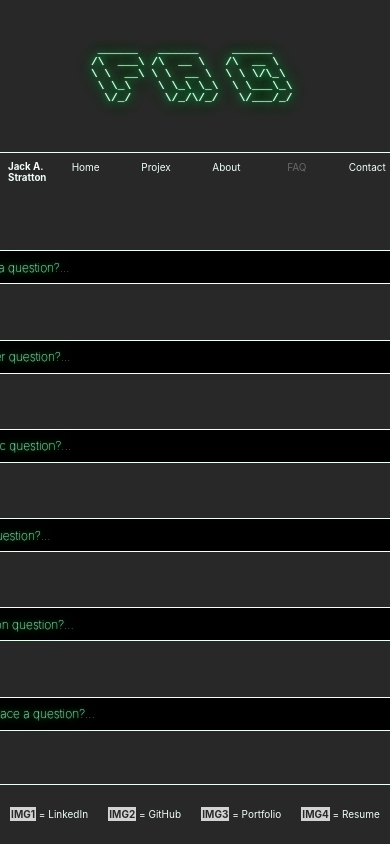
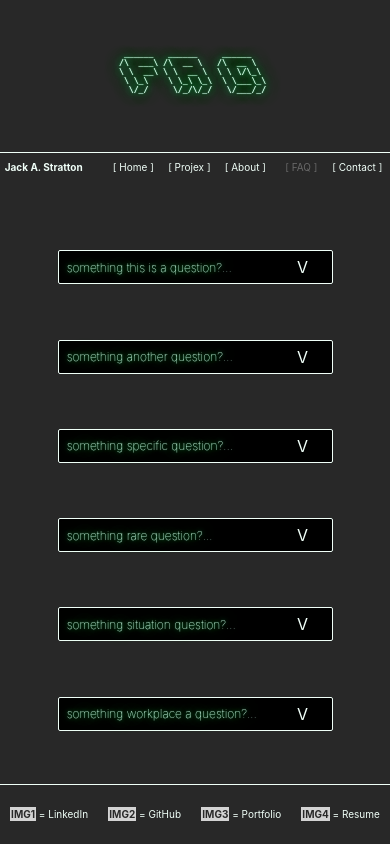
Before and after one commit to JaxProjex/JaxWebsite, a React (Create React App) app: page /qa in a window 390 px wide. Built offline with nearby package versions, Linux system fonts and the light colour scheme.

Commit message:
adjusting styles, projex drop

```diff
--- a/src/CSS/Header.css
+++ b/src/CSS/Header.css
@@ -21,3 +21,9 @@
     animation: animateTitle 10s infinite;
     /*text-shadow: 0 0 3px #80ffc0, 0 0 9px #00ff66, 0 0 15px #00ff66, 0 0 21px #00ff66;*/
 }
+
+@media (max-width: 900px) {
+    .ascii-art {
+        font-size: min(0.7rem, 2.1vw);
+    }
+}
--- a/src/CSS/ProjexDrop.css
+++ b/src/CSS/ProjexDrop.css
@@ -1,5 +1,10 @@
 
 .projex-drop-container-reveal {
+    width: max(40rem, 80vw);
+    height: 100%;
+    border: 1px solid #f0fff8;
+    border-radius: 10px;
+    background-color: black;
     display: flex;
     justify-content: center;
     align-items: center;
@@ -23,3 +28,12 @@
     font-size: 16px;
     text-shadow: 0 0 1px #80ffc0, 0 0 5px #00ff66, 0 0 15px #00ff66, 0 0 20px #00ff66;
 }
+
+.projex-drop-container-reveal:hover .projex-drop-text {
+    color: gray;
+    text-shadow: 0 0 5px #80ffc0, 0 0 10px #00ff66, 0 0 20px #00ff66, 0 0 40px #00ff66;
+}
+.projex-drop-container:hover .projex-drop-text {
+    color: gray;
+    text-shadow: 0 0 5px #80ffc0, 0 0 10px #00ff66, 0 0 20px #00ff66, 0 0 40px #00ff66;
+}
--- a/src/CSS/Qa.css
+++ b/src/CSS/Qa.css
@@ -20,13 +20,15 @@
     border: 0.5px solid #f0fff8;
     background-color: black;
     height: 10rem;
-    width: 70vh;
+    width: 70vw;
+    max-width: 30rem;
 }
 
 .qa-drop-container-reveal {
     display: flex;
     height: 2rem;
-    width: 70vh;
+    width: 70vw;
+    max-width: 30rem;
     justify-content: space-between;
     align-items: center;
 }
@@ -34,6 +36,8 @@
 .qa-drop-answer-reveal {
     color: #f0fff8;
     font-size: 10px;
+    flex-shrink: 1;
+    margin: 0.5rem;
 }
 
 .qa-drop-container {
@@ -42,16 +46,17 @@
     background-color: black;
     display: flex;
     height: 2rem;
-    width: 70vh;
+    width: 70vw;
+    max-width: 30rem;
     justify-content: space-between;
     align-items: center;
 }
 
 .qa-drop-container:hover .qa-drop-text {
-    color: darkgrey;
-    text-shadow: 0 0 0;
     cursor:default;
 }
+
+/*
 .qa-drop-container:hover .qa-drop-icon::before {
     content: "[ ";
     left: 0;
@@ -61,9 +66,12 @@
     content: " ]";
     right: 0;
 }
+*/
 
 .qa-drop-text {
     padding-left: 5px;
+    flex-shrink: 1;
+    margin: 0.2rem;
     color: #f0fff8;
     font-size: 12px;
     font-weight: lighter;
@@ -98,3 +106,14 @@
     content: " ]";
     right: 0;
 }
+
+@media (max-width: 600px) {
+    .qa-drop-icon-x::before {
+        content: "[ ";
+        left: 0;
+    }
+    .qa-drop-icon-x::after {
+        content: " ]";
+        right: 0;
+    }
+}
--- a/src/CSS/TopNav.css
+++ b/src/CSS/TopNav.css
@@ -10,12 +10,13 @@
     display: flex;
     justify-content: center;
     align-items: flex-start;
-    margin-left: 0.5rem;
+    margin-left: 1.2vw;
+    margin-right: 0.2rem;
     margin-top: 1vh;
 }
 
 .topnav-left-text {
-    font-size: min(10px, 2.5vw);
+    font-size: 10px;
     font-weight: bolder;
     color: #f0fff8; /* almost white */
 }
@@ -24,13 +25,13 @@
     display: flex;
     justify-content: center;
     align-items: flex-start;
-    margin-right: 0.5rem;
+    margin-right: 1.2vw;
     margin-top: 1vh;
 }
 
 .topnav-right-links {
-    margin-left: 0.5rem;
-    width: min(4rem,16vw);
+    margin-left: 0.8vw;
+    width: min(3.5rem,16vw);
     font-size: 10px;
     color: #f0fff8; /* almost white */
     /*text-shadow: 0 0 1px #80ffc0, 0 0 5px #00ff66, 0 0 10px #00ff66, 0 0 15px #00ff66;*/
@@ -48,15 +49,45 @@
     right: 0; /* Position it on the right */
 }
 .topnav-right-links-selected {
-    margin-left: 0.5rem;
-    width: min(4rem,16vw);
+    margin-left: 0.8vw;
+    width: min(3.5rem,16vw);
     font-size: 10px;
     color: dimgrey; /* almost white */
     /*text-shadow: 0 0 1px #80ffc0, 0 0 5px #00ff66, 0 0 10px #00ff66, 0 0 15px #00ff66;*/
     text-align: center;
 }
 
+@media (max-width: 600px) {
 
-.topnav-right-split {
+    .topnav-right-links {
+        margin-left: 0;
+    }
+    .topnav-right-links-selected {
+        margin-left: 0;
+    }
+    .topnav-right-links-selected::before {
+        content: "[ ";
+        left: 0;
+    }
+    .topnav-right-links-selected::after {
+        content: " ]";
+        right: 0;
+    }
+    .topnav-right-links::before {
+        content: "[ ";
+        left: 0;
+    }
+    .topnav-right-links::after {
+        content: " ]";
+        right: 0;
+    }
+}
 
+@media (max-width: 360px) {
+    .topnav-right-links {
+        font-size: 8px;
+    }
+    .topnav-right-links-selected {
+        font-size: 8px;
+    }
 }
--- a/src/Components/Projex.tsx
+++ b/src/Components/Projex.tsx
@@ -1,4 +1,4 @@
-import React from "react";
+import React, {useState} from "react";
 import {useNavigate} from "react-router-dom";
 import '../CSS/Projex.css';
 import Header from "../Components/Header";
@@ -7,19 +7,38 @@ import Footer from "../Components/Footer";
 import ProjexDrop from "../Components/ProjexDrop";
 
 function Projex() {
+
+    const [revealOpen, setRevealOpen] = useState(0);
+
+    function handleClick(num:number) {
+        window.alert(num)
+        setRevealOpen(num);
+    }
+
     return (
         <div className={"projex-wrapper"}>
             <Header title={"projex"}/>
             <TopNav title={"projex"}/>
             <div className={"projex"}>
+                if (revealOpen === 0) {
                 <div className={"projex-grid-container"}>
-                <ProjexDrop project={"Manifest Application"}/>
-                    <ProjexDrop project={"Skyview-RPi"}/>
-                    <ProjexDrop project={"ATAK DACO Plugin"}/>
-                    <ProjexDrop project={"75th Ranger Regiment Website"}/>
-                    <ProjexDrop project={"Node-Red TAK integrations"}/>
-                    <ProjexDrop project={"Kismet ATAK Companion"}/>
+                    <ProjexDrop project={"Manifest Application"} onClick={() => handleClick(1)}/>
+                    <ProjexDrop project={"Skyview-RPi"} onClick={() => handleClick(2)}/>
+                    <ProjexDrop project={"ATAK DACO Plugin"} onClick={() => handleClick(3)}/>
+                    <ProjexDrop project={"75th Ranger Regiment Website"} onClick={() => handleClick(4)}/>
+                    <ProjexDrop project={"Node-Red TAK integrations"} onClick={() => handleClick(5)}/>
+                    <ProjexDrop project={"Kismet ATAK Companion"} onClick={() => handleClick(6)}/>
                 </div>
+                } else {
+                <div className={"projex-display-container"}>
+                {revealOpen === 1 && <>hello</>}
+                {revealOpen === 2 && <>greetigs</>}
+                {revealOpen === 3 && <>hi</>}
+                {revealOpen === 4 && <>hola</>}
+                {revealOpen === 5 && <>aloha</>}
+                {revealOpen === 6 && <>hey</>}
+                </div>
+                }
             </div>
             <Footer/>
         </div>
--- a/src/Components/ProjexDrop.tsx
+++ b/src/Components/ProjexDrop.tsx
@@ -3,33 +3,12 @@ import {useNavigate} from "react-router-dom";
 import '../CSS/ProjexDrop.css';
 
 function ProjexDrop(props:any) {
-
-    const [revealDrop, setReveal] = useState(false);
-
-    const id:number = props.id;
-
-    function handleReveal() {
-        if (revealDrop && props.revealOpen === id) {
             return (
-                    <div className={"projex-drop-container-reveal"}>
+                    <div className={"projex-drop-container"}>
                         <div className={"projex-drop-text"}>{props.project}</div>
-                        <div className={"projex-drop-icon-x"} onClick={() => {props.setRevealOpen(0);setReveal(false)}}>X</div>
                     </div>
             )
-        } else {
-            return (
-                <div className={"projex-drop-container"} onClick={() => {props.setRevealOpen(id); setReveal(true)}}>
-                    <div className={"projex-drop-text"}>{props.project}</div>
-                </div>
-            )
-        }
+
     }
 
-
-
-
-    return (
-        handleReveal()
-    )
-}
 export default ProjexDrop;
--- a/src/Components/TopNav.tsx
+++ b/src/Components/TopNav.tsx
@@ -31,7 +31,7 @@ function TopNav(props:any) {
     return (
         <div className={"topnav"}>
             <div className={"topnav-left"}>
-                <div className={"topnav-left-text"}> Jack A. Stratton </div>
+                <div className={"topnav-left-text"}> Jack A. Stratton</div>
             </div>
             <div className={"topnav-right"}>
                 <div className={props.title !== "home" ? "topnav-right-links" : "topnav-right-links-selected"} onClick={() => {handleClick(0)}}>Home</div>
```
